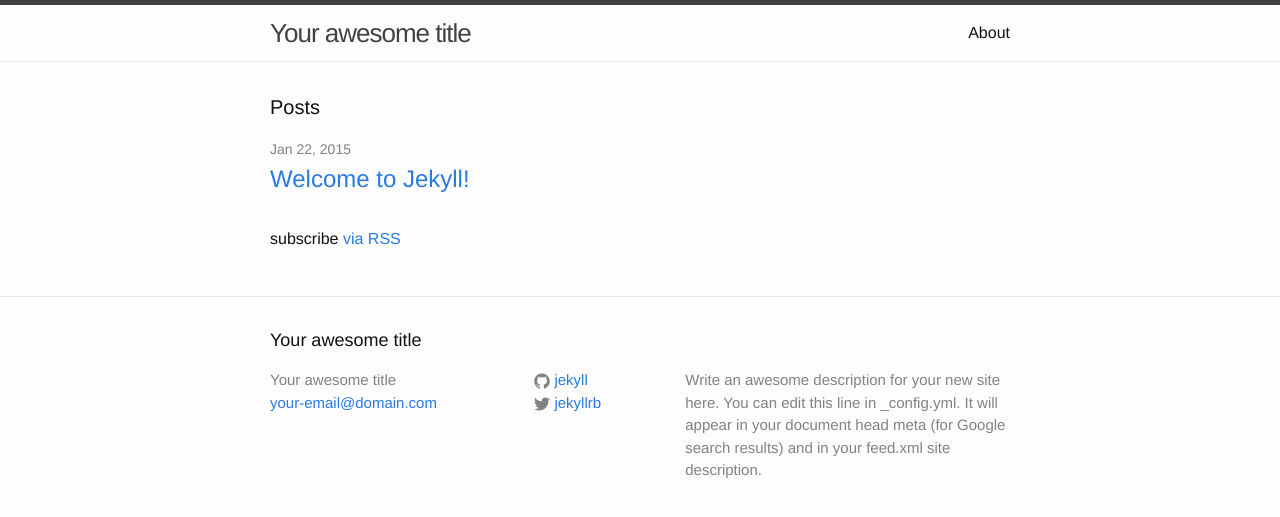
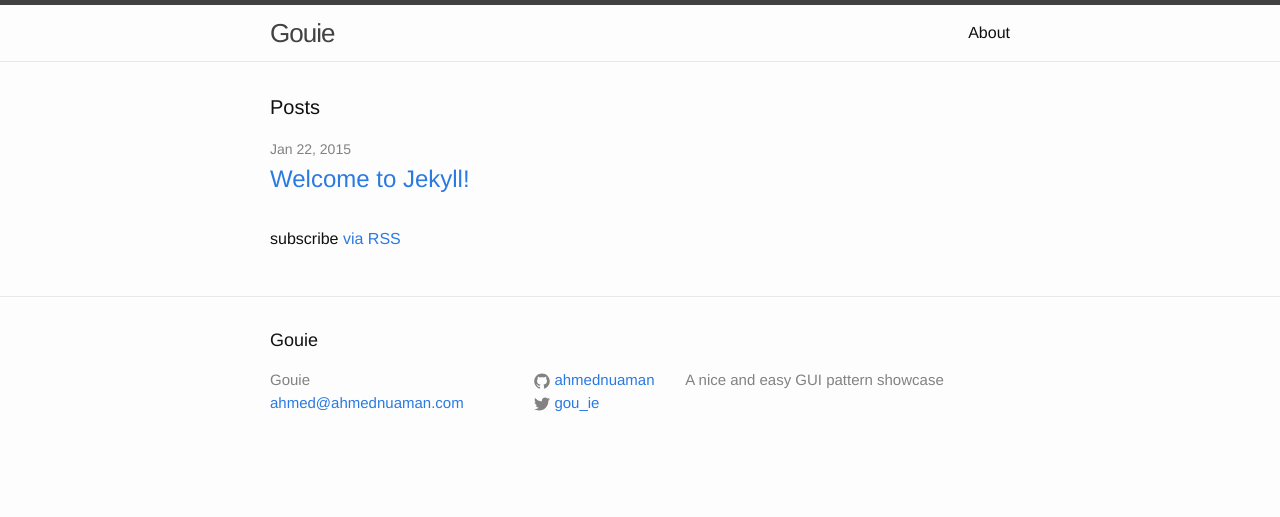
Before and after one commit to ahmednuaman/gouie, a Jekyll site: the page built from index.html, in a window 1280 px wide. Shown: the top 517 px of the page. Built offline with Jekyll 4.4.1, drawn with Linux system fonts in a browser that asks for light colours.

Commit message:
updated config

```diff
--- a/_config.yml
+++ b/_config.yml
@@ -1,14 +1,11 @@
 # Site settings
-title: Your awesome title
-email: your-email@domain.com
-description: > # this means to ignore newlines until "baseurl:"
-  Write an awesome description for your new site here. You can edit this
-  line in _config.yml. It will appear in your document head meta (for
-  Google search results) and in your feed.xml site description.
+title: Gouie
+email: ahmed@ahmednuaman.com
+description: A nice and easy GUI pattern showcase
 baseurl: "" # the subpath of your site, e.g. /blog/
-url: "http://yourdomain.com" # the base hostname & protocol for your site
-twitter_username: jekyllrb
-github_username:  jekyll
+url: "http://gou.ie" # the base hostname & protocol for your site
+twitter_username: gou_ie
+github_username:  ahmednuaman
 
 # Build settings
 markdown: kramdown
```
